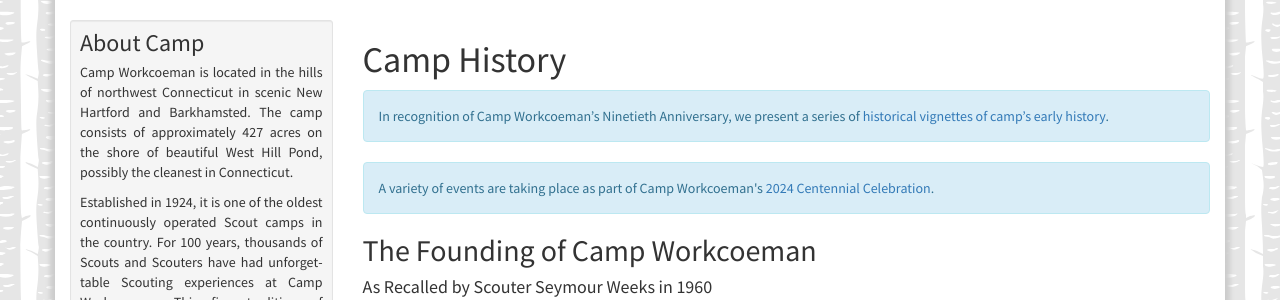
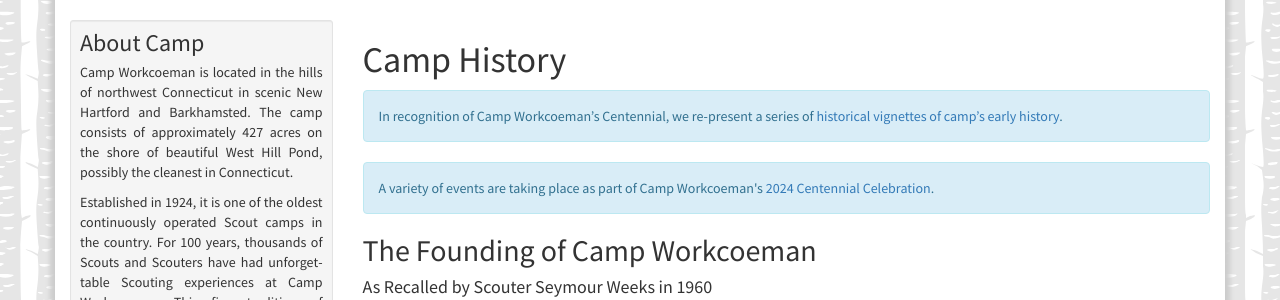
Before and after one commit to campworkcoeman/campworkcoeman.org, a Jekyll site: the page built from about/history/index.md, in a window 1280 px wide. Shown: the part 354-654 px from the top of the page. Built offline with Jekyll 4.4.1, drawn with Linux system fonts in a browser that asks for light colours; nearby versions of some CDN libraries; Markdown is read by kramdown in place of the engine named in the settings.

Commit message:
Fix date of Winter Merit Badge Day, disable last year's Steak Dinner links to appease Brian, and edit vignettes to re-present for centennial for Joe.

```diff
--- a/about/history/index.md
+++ b/about/history/index.md
@@ -7,7 +7,7 @@ keywords: history
 ---
 
 <div class="alert alert-info">
-In recognition of Camp Workcoeman&rsquo;s Ninetieth Anniversary, we present
+In recognition of Camp Workcoeman&rsquo;s Centennial, we re-present
 a series of <a href="vignettes/">historical vignettes of camp&rsquo;s early history</a>.
 </div>
 
--- a/about/history/vignettes/index.html
+++ b/about/history/vignettes/index.html
@@ -1,6 +1,6 @@
 ---
 title: Vignettes
-description: In recognition of Camp Workcoeman&rsquo;s Ninetieth Anniversary, we present a series of historical vignettes detailing camp's early history.
+description: In recognition of Camp Workcoeman&rsquo;s Centennial, we re-present a series of historical vignettes detailing camp's early history.
 keywords: history, vignettes
 ---
 
@@ -18,7 +18,7 @@ keywords: history, vignettes
 
       <div class="jumbotron">
         <h1>Historical Vignettes</h1>
-        <p>In recognition of Camp Workcoeman&rsquo;s Ninetieth Anniversary, we present a series of historical vignettes. These brief articles serve not only to tell the particulars of how Camp Workcoeman came to be what it is, but also to give you an impression of some of the characters who have rambled around West Hill Pond over the past nine decades. We hope that you will come away with a better understanding of how Camp Workcoeman has come to mean so much to the thousands of Scouts who have camped among the white birches and red oaks since 1924.</p>
+        <p>In recognition of Camp Workcoeman&rsquo;s Centennial, we re-present a series of historical vignettes. These brief articles (originally written to commemorate camp's ninetieth anniversary) serve not only to tell the particulars of how Camp Workcoeman came to be what it is, but also to give you an impression of some of the characters who have rambled around West Hill Pond over the past nine decades. We hope that you will come away with a better understanding of how Camp Workcoeman has come to mean so much to the thousands of Scouts who have camped among the white birches and red oaks since 1924.</p>
         <p>
           <a class="btn btn-lg btn-primary" href="{{ site.url }}/about/history/vignettes/1/" role="button">Start at the beginning &raquo;</a>
         </p>
```
Also changed, not shown: get-involved/citizens-of-shawtown/index.md (+2 -2 lines), _yrpevents/2024-02-24-winter-merit-badge-day.md (renamed from _yrpevents/2024-02-28-winter-merit-badge-day.md).
